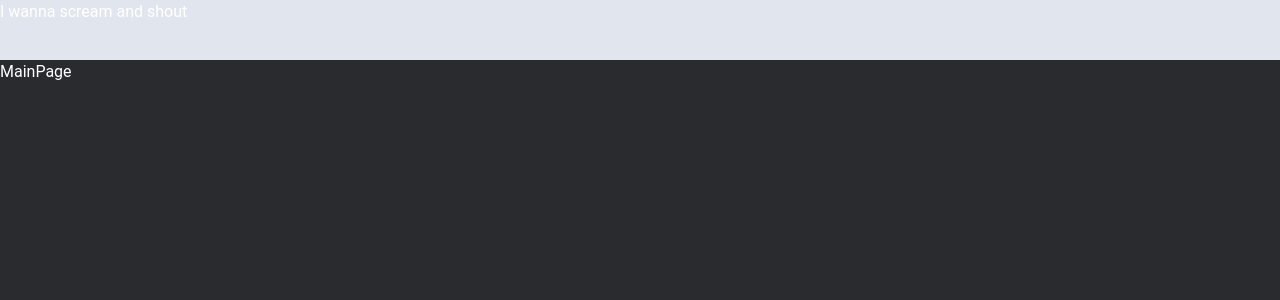
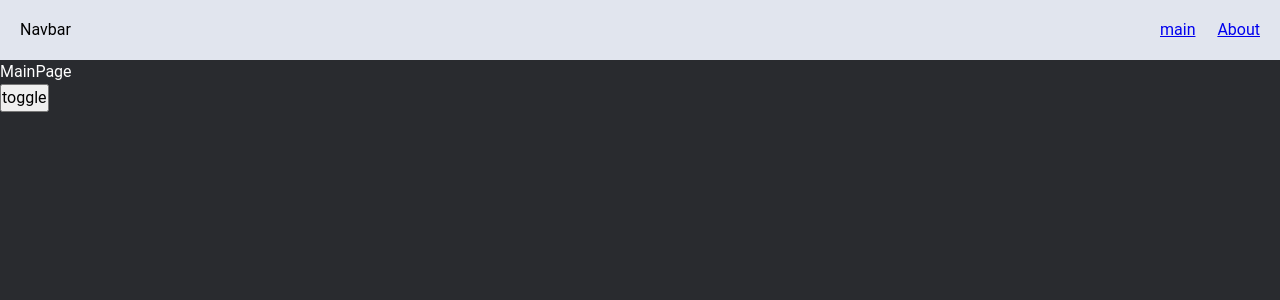
Before and after one commit to senyameow/big-project, a React app: page / in a window 1280 px wide. Shown: the top 300 px of the page. Built offline with nearby package versions, Linux system fonts and the light colour scheme.

Commit message:
navbar component

```diff
--- a/src/app/App.tsx
+++ b/src/app/App.tsx
@@ -11,6 +11,7 @@
         <div className={`app ${theme}`}>
             <Navbar />
             <AppRouter />
+            <button onClick={toggleTheme}>toggle</button>
         </div>
     )
 }
--- a/src/app/styles/themes/dark.scss
+++ b/src/app/styles/themes/dark.scss
@@ -3,5 +3,6 @@
     --inverted-bg-color: #e1e5ee;
 
     --primary-color: #FFFFFF;
+    --inverted-primary-color: #000000;
     --secondary-color: #DCDDDE;
 }
--- a/src/app/styles/themes/light.scss
+++ b/src/app/styles/themes/light.scss
@@ -1,6 +1,6 @@
 .app.light {
     --bg-color: #e1e5ee;
-    --inverted-bg-color: #e1e5ee;
+    --inverted-bg-color: #292B2F;
 
     --primary-color: #1a47cf;
     --secondary-color: #102d82;
--- a/src/app/styles/variables/global.scss
+++ b/src/app/styles/variables/global.scss
@@ -6,4 +6,8 @@
 
     --font-size-l: 24px;
     --font-line-l: 32px;
+
+    // размеры
+
+    --navbar-height: 60px
 }
--- a/src/widgets/Navbar/ui/Navbar.module.scss
+++ b/src/widgets/Navbar/ui/Navbar.module.scss
@@ -1,5 +1,17 @@
-.navbar {
+.Navbar {
     width: 100%;
-    height: 60px;
+    height: var(--navbar-height);
+    padding: 20px;
+    display: flex;
+    align-items: center;
+
     background-color: var(--inverted-bg-color);
+    color: var(--inverted-primary-color);
 }
+
+.links {
+    width: 100px;
+    margin-left: auto;
+    display: flex;
+    justify-content: space-between;
+}
--- a/src/widgets/Navbar/ui/Navbar.tsx
+++ b/src/widgets/Navbar/ui/Navbar.tsx
@@ -1,19 +1,23 @@
 import { cn } from "shared/lib/cn/cn"
 import cls from './Navbar.module.scss'
+import { Link } from "react-router-dom";
 
 interface NavbarProps {
-    className?: string; // извне доп класс, например, если захотим с какого-то другого компонента поправить что-то (пэдинги, маржины)
-
+    className?: string;
 }
 
 export const Navbar = ({
-
     className,
-
 }: NavbarProps) => {
     return (
-        <div className={cn(cls.navbar, {}, [className])}>
-            <p>I wanna scream and shout</p>
+        <div className={cn(cls.Navbar, {}, [className])}>
+            <div>
+                Navbar
+            </div>
+            <div className={cn(cls.links)}>
+                <Link to={'/'} >main</Link>
+                <Link to={'/about'} >About</Link>
+            </div>
         </div>
     )
 }
```
